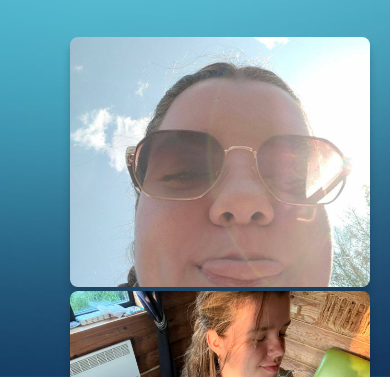
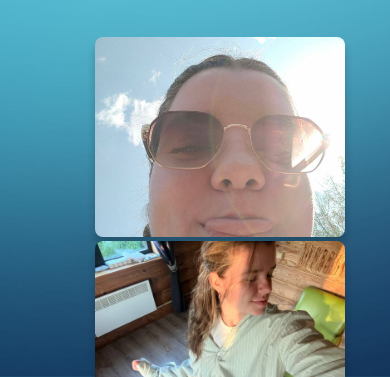
Before and after one commit to Wrench-byte/novii, a plain HTML site: page pag1.html in a window 390 px wide. Shown: the part 467-844 px from the top of the page. Drawn offline with Linux system fonts and the light colour scheme.

Commit message:
Update style.css

```diff
--- a/style.css
+++ b/style.css
@@ -158,8 +158,8 @@ img{
 
 
 .div2 img{
-   width: 300px;
-            height: 250px;
+   width: 250px;
+            height: 200px;
             object-fit: cover;
             border-radius: 8px;
             margin-left: auto;
```
